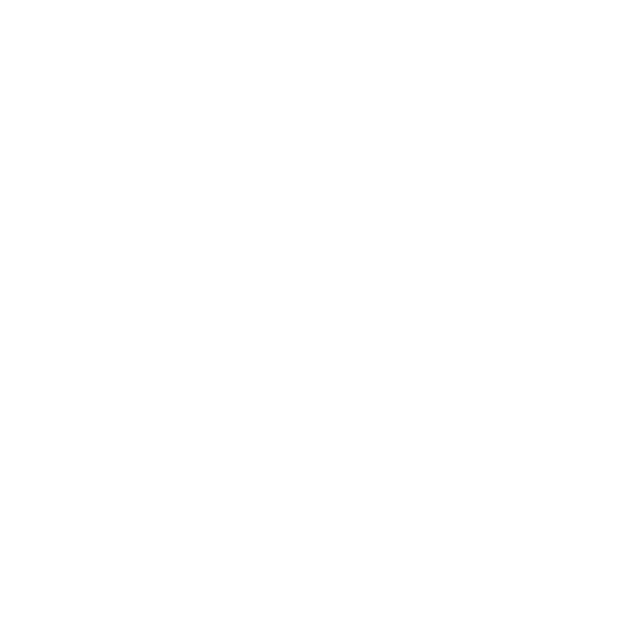
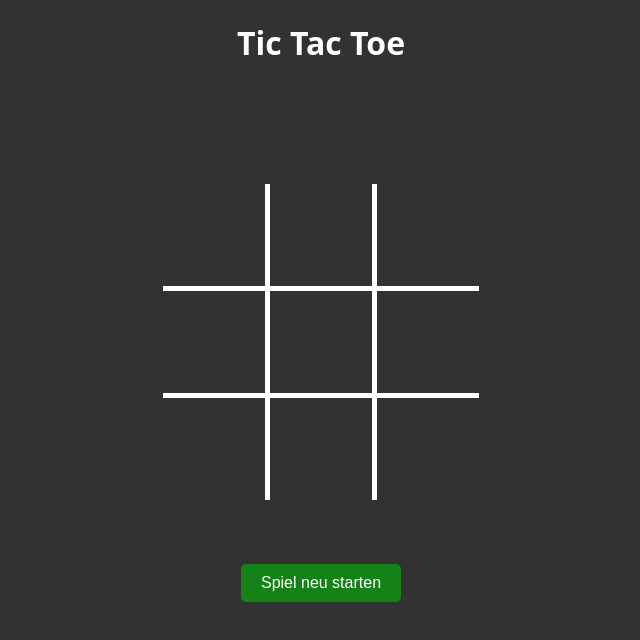
Before and after one commit to ClaudiaDaneder/tic-tac-toe, a plain HTML site: page index.html in a window 1280 px wide. Shown: the whole page, without its empty margins (319-959 px from the left). Drawn offline with Linux system fonts and the light colour scheme.

Commit message:
finished game

```diff
--- a/index.html
+++ b/index.html
@@ -9,9 +9,12 @@
 
 </head>
 
-<body>
+<body onload="init()">
+    <h1>Tic Tac Toe</h1>
 
-
+<div id="content"></div>
+<div class="center mt-32">
+<button onclick="restartGame()">Spiel neu starten</button></div>
 
     <script src="script.js"></script>
 </body>
--- a/script.js
+++ b/script.js
@@ -0,0 +1,155 @@
+let fields = [
+    null,
+    null,
+    null,
+    null,
+    null,
+    null,
+    null,
+    null,
+    null
+];
+
+function init() {
+    render();
+}
+
+function render() {
+    const contentDiv = document.getElementById('content');
+    let tableHtml = '<table>';
+
+    for (let i = 0; i < 3; i++) {
+        tableHtml += '<tr>';
+
+        for (let j = 0; j < 3; j++) {
+            const index = i * 3 + j;
+            tableHtml += `<td onclick="handleClick(${index})" class="${fields[index]}">`;
+
+            if (fields[index] === 'circle') {
+                tableHtml += generateAnimatedCircle();
+            } else if (fields[index] === 'cross') {
+                tableHtml += generateAnimatedCross();
+            }
+
+            tableHtml += '</td>';
+        }
+
+        tableHtml += '</tr>';
+    }
+
+    tableHtml += '</table>';
+    contentDiv.innerHTML = tableHtml;
+
+    // Überprüfe den Spielstatus nach jedem Rendern
+    checkGameStatus();
+}
+
+
+function generateAnimatedCircle() {
+    const svgCode = `
+    <svg width="70" height="70" xmlns="http://www.w3.org/2000/svg">
+    <circle cx="35" cy="35" r="30" fill="transparent" stroke="#00B0EF" stroke-width="5">
+      <animate attributeName="stroke-dasharray" values="0 188; 188 0" dur="200ms" repeatCount="1" keyTimes="0;1" />
+    </circle>
+  </svg>
+    `;
+
+    return svgCode;
+}
+
+
+function generateAnimatedCross() {
+    const svgCode = `
+      <svg width="70" height="70" xmlns="http://www.w3.org/2000/svg">
+        <line x1="10" y1="10" x2="60" y2="60" stroke="#FFC000" stroke-width="10">
+          <animate attributeName="stroke-dasharray" values="0 74; 74 0" dur="200ms" repeatCount="1" keyTimes="0;1" />
+        </line>
+        <line x1="60" y1="10" x2="10" y2="60" stroke="#FFC000" stroke-width="10">
+          <animate attributeName="stroke-dasharray" values="0 74; 74 0" dur="200ms" repeatCount="1" keyTimes="0;1" />
+        </line>
+      </svg>
+    `;
+
+    return svgCode;
+}
+
+
+function handleClick(index) {
+    const contentDiv = document.getElementById('content');
+    const tdElement = contentDiv.querySelectorAll('td')[index];
+
+    if (fields[index] === null) {
+        // Abwechselnd "circle" oder "cross" hinzufügen
+        fields[index] = (fields.filter(value => value === 'circle').length <= fields.filter(value => value === 'cross').length) ? 'circle' : 'cross';
+
+        // HTML-Code mit Animation einfügen
+        tdElement.innerHTML = (fields[index] === 'circle') ? generateAnimatedCircle() : generateAnimatedCross();
+
+        // onclick-Funktion entfernen
+        tdElement.onclick = null;
+
+        // Überprüfe den Spielstatus nach jedem Zug
+        checkGameStatus();
+    }
+}
+
+
+function checkGameStatus() {
+    const winningCombinations = [
+        [0, 1, 2], [3, 4, 5], [6, 7, 8], // Horizontale Linien
+        [0, 3, 6], [1, 4, 7], [2, 5, 8], // Vertikale Linien
+        [0, 4, 8], [2, 4, 6]             // Diagonale Linien
+    ];
+
+    for (const combination of winningCombinations) {
+        const [a, b, c] = combination;
+
+        if (fields[a] && fields[a] === fields[b] && fields[a] === fields[c]) {
+            // Gewinnkombination gefunden
+            drawWinningLine(combination);
+            return;
+        }
+    }
+
+    // Überprüfe auf Unentschieden
+    if (!fields.includes(null)) {
+        alert("Unentschieden!");
+    }
+}
+
+function drawWinningLine(combination) {
+    const contentDiv = document.getElementById('content');
+
+    // Berechne die Mittelpunkte der beteiligten Zellen
+    const points = combination.map(index => {
+        const cell = contentDiv.querySelectorAll('td')[index];
+        const rect = cell.getBoundingClientRect();
+        return { x: rect.left + rect.width / 2, y: rect.top + rect.height / 2};
+    });
+
+    // Füge eine Linie ein, die die Punkte verbindet
+    const svgLine = `<svg width="200%" height="100%" xmlns="http://www.w3.org/2000/svg" style="position: absolute; top: 0; left: 0;">
+                        <line x1="${points[0].x}" y1="${points[0].y}" x2="${points[2].x}" y2="${points[2].y}" stroke="white" stroke-width="5" />
+                    </svg>`;
+
+    contentDiv.insertAdjacentHTML('beforeend', svgLine);
+}
+
+
+function restartGame() {
+    // Setze das Spielfeld zurück
+    fields = [
+        null,
+        null,
+        null,
+        null,
+        null,
+        null,
+        null,
+        null,
+        null
+    ];
+
+    // Rufe die render-Funktion auf, um das Spielfeld neu zu zeichnen
+    render();
+}
--- a/style.css
+++ b/style.css
@@ -0,0 +1,76 @@
+body {
+    font-family: 'Open Sans', sans-serif;
+    background-color: #323232;
+    margin: 0;
+    color: white;
+  }
+
+  #content {
+    margin-top: 120px;
+    text-align: center;
+    display: flex;
+    justify-content: center;
+    align-items: center;
+  }
+
+  h1 {
+    text-align: center;
+  }
+
+  table {
+    border-collapse: collapse;
+    border-spacing: 0;
+  }
+
+  td {
+    width: 100px;
+    height: 100px;
+    font-size: 24px;
+    border: 5px solid #fff;
+    text-align: center;
+  }
+
+  td:hover {
+    background-color: rgba(255,255,255,0.3);
+  }
+
+  table tr:first-child td {
+    border-top: none;
+  }
+
+  table tr:last-child td {
+    border-bottom: none;
+  }
+
+  table td:first-child {
+    border-left: none;
+  }
+
+  table td:last-child {
+    border-right: none;
+  }
+
+  .center {
+    display: flex;
+    justify-content: center;
+    align-items: center;
+  }
+
+  button {
+    display: block;
+    padding: 10px 20px;
+    font-size: 16px;
+    background-color: #148217;
+    color: white;
+    border: none;
+    border-radius: 5px;
+    cursor: pointer;
+}
+
+button:hover {
+    background-color: #4CAF50;
+}
+
+.mt-32 {
+    margin-top: 64px;
+}
```
